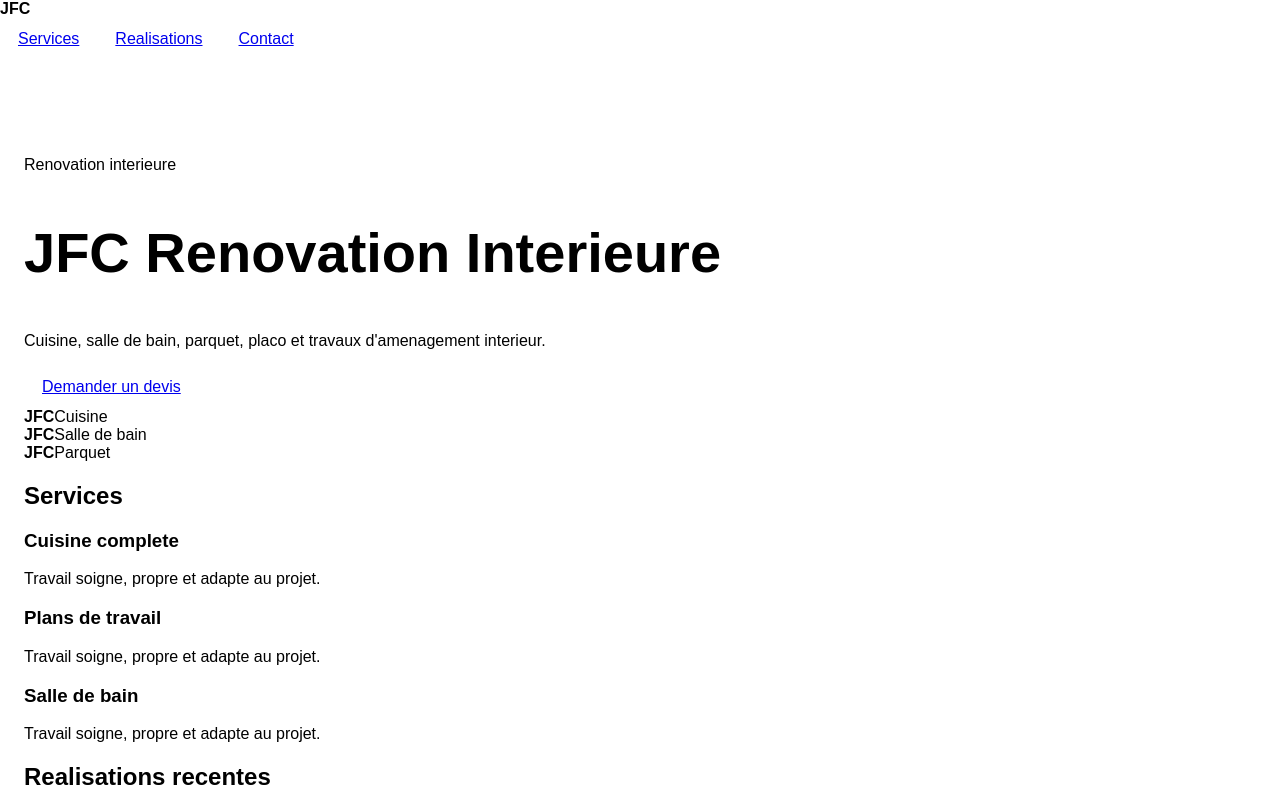
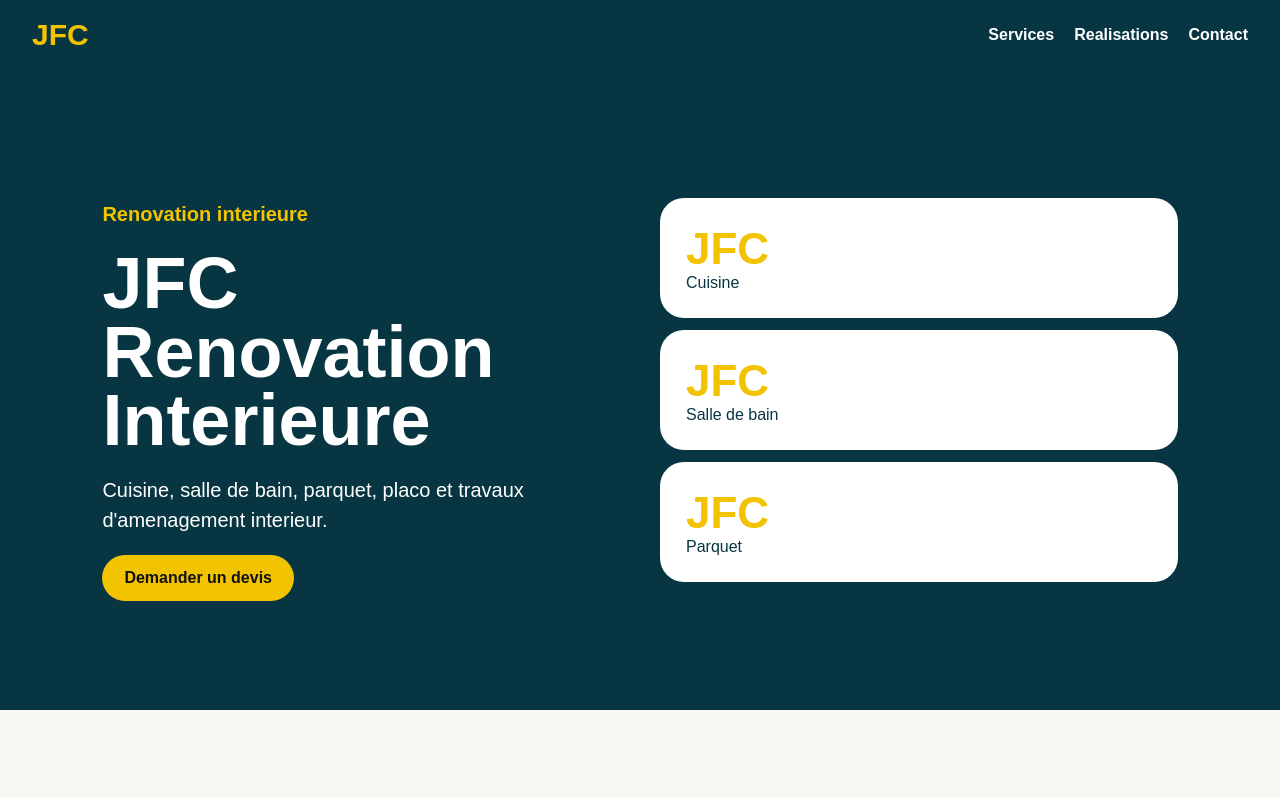
Before and after one commit to drsoliveirasantos-lab/JFC, a React (Vite) app: page / in a window 1280 px wide. Shown: the top 797 px of the page. Built offline with nearby package versions, Linux system fonts and the light colour scheme.

Commit message:
Design CSS JFC

```diff
--- a/src/index.css
+++ b/src/index.css
@@ -1,4 +1,17 @@
-body { margin: 0; font-family: Arial, sans-serif; }
-main { padding: 80px 24px; }
-h1 { font-size: 56px; }
-a { padding: 12px 18px; display: inline-block; }
+body { margin: 0; font-family: Arial, sans-serif; color: rgb(17,17,17); background: rgb(247,247,242); }
+* { box-sizing: border-box; }
+.topbar { display: flex; justify-content: space-between; align-items: center; padding: 18px 32px; background: rgb(7,54,66); color: white; }
+.logo { font-size: 30px; color: rgb(242,195,0); }
+nav { display: flex; gap: 20px; }
+nav a { color: white; text-decoration: none; font-weight: 800; }
+section { padding: 80px 8vw; }
+.hero { min-height: 80vh; display: grid; grid-template-columns: 1fr 1fr; gap: 40px; align-items: center; background: rgb(7,54,66); color: white; }
+h1 { font-size: 72px; line-height: 0.95; margin: 0; }
+h2 { font-size: 48px; margin: 0 0 24px; }
+p { font-size: 20px; line-height: 1.5; }
+.tag { color: rgb(242,195,0); font-weight: 900; }
+.hero a { background: rgb(242,195,0); color: rgb(17,17,17); padding: 14px 22px; border-radius: 999px; text-decoration: none; font-weight: 900; display: inline-block; }
+.slider article, .grid article { background: white; color: rgb(7,54,66); padding: 26px; border-radius: 24px; margin: 12px 0; }
+.slider b { color: rgb(242,195,0); font-size: 44px; display: block; }
+.grid { display: grid; grid-template-columns: repeat(3, 1fr); gap: 18px; }
+@media (max-width: 800px) { .hero, .grid { grid-template-columns: 1fr; } }
```
